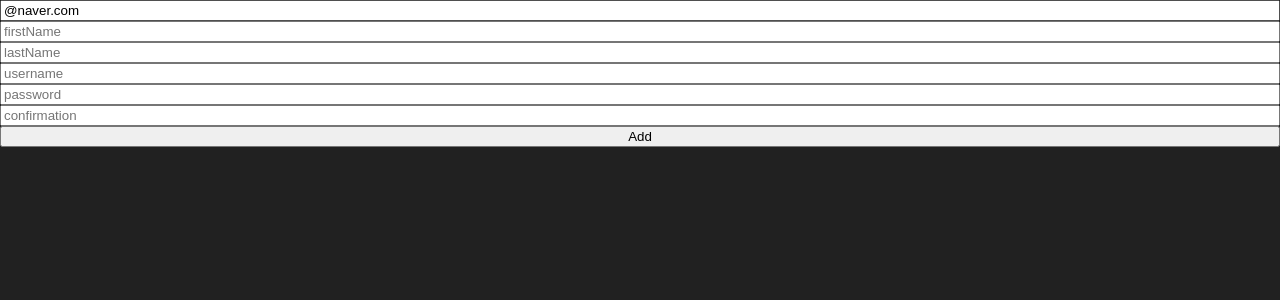
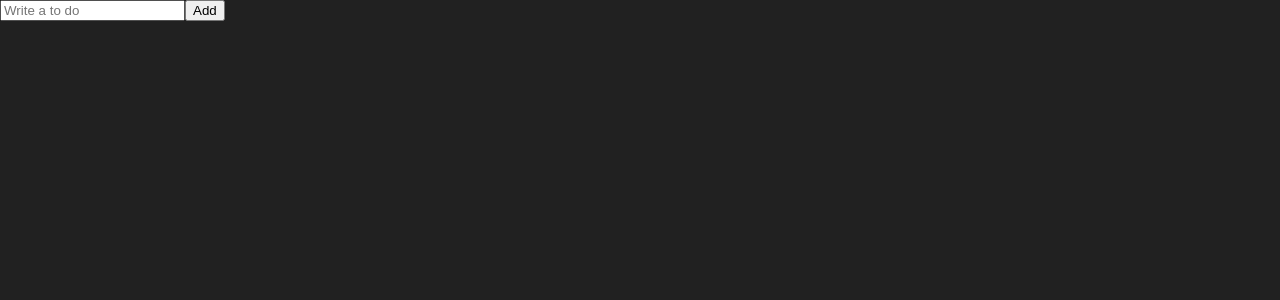
Before and after one commit to seorang42/to-do-list, a React (Create React App) app: page / in a window 1280 px wide. Shown: the top 300 px of the page. Built offline with nearby package versions, Linux system fonts and the light colour scheme.

Commit message:
6.10 Recap

```diff
--- a/src/ToDoList.tsx
+++ b/src/ToDoList.tsx
@@ -1,133 +1,23 @@
-import { useState } from "react";
 import { useForm } from "react-hook-form";
 
-/* function ToDoList() {
-  const [toDo, setToDo] = useState("");
-  const [toDoError, setToDoError] = useState("");
-  const onChange = (event: React.FormEvent<HTMLInputElement>) => {
-    const {
-      currentTarget: { value },
-    } = event;
-    setToDo(value);
-    setToDoError("");
-  };
-  const onSubmit = (event: React.FormEvent<HTMLFormElement>) => {
-    event.preventDefault();
-    if (toDo.length < 10) {
-      return setToDoError("To do should be longer");
-    }
-    console.log("submit");
-  };
-
-  return (
-    <div>
-      <form onSubmit={onSubmit}>
-        <input onChange={onChange} value={toDo} placeholder="Write a to do" />
-        <button>Add</button>
-        {toDoError !== "" ? toDoError : null}
-      </form>
-    </div>
-  );
-} */
-
 interface IForm {
-  email: string;
-  firstName: string;
-  lastName: string;
-  username: string;
-  password: string;
-  confirmation: string;
-  extraError?: string;
+  toDo: string;
 }
 
 function ToDoList() {
-  const {
-    register,
-    handleSubmit,
-    formState: { errors },
-    setError,
-  } = useForm<IForm>({
-    defaultValues: {
-      email: "@naver.com",
-    },
-  });
-  const onValid = (data: IForm) => {
-    if (data.password !== data.confirmation) {
-      setError(
-        "confirmation",
-        { message: "Password is not the same." },
-        { shouldFocus: true }
-      );
-    }
-    // setError("extraError", { message: "Server offline." });
+  const { register, handleSubmit, setValue } = useForm<IForm>();
+  const handleValid = (data: IForm) => {
+    console.log("add to do", data.toDo);
+    setValue("toDo", "");
   };
-  console.log(errors);
   return (
     <div>
-      <form
-        style={{ display: "flex", flexDirection: "column" }}
-        onSubmit={handleSubmit(onValid)}
-      >
+      <form onSubmit={handleSubmit(handleValid)}>
         <input
-          {...register("email", {
-            required: "Email Required",
-            pattern: {
-              value: /^[A-Za-z0-9._%+-]+@naver\.com$/,
-              message: "Only naver emails allowed.",
-            },
-          })}
-          placeholder="email"
+          {...register("toDo", { required: "Please write a To Do" })}
+          placeholder="Write a to do"
         />
-        <span>{errors?.email?.message}</span>
-        <input
-          {...register("firstName", {
-            required: "Write First Name",
-            validate: {
-              noNico: (value) =>
-                value.includes("nico") ? "no nicos allowed" : true,
-              noNick: (value) =>
-                value.includes("nick") ? "no nick allowed" : true,
-            },
-          })}
-          placeholder="firstName"
-        />
-        <span>{errors?.firstName?.message}</span>
-        <input
-          {...register("lastName", { required: "Write Last Name" })}
-          placeholder="lastName"
-        />
-        <span>{errors?.lastName?.message}</span>
-        <input
-          {...register("username", {
-            required: "Write Username",
-            minLength: {
-              value: 5,
-              message: "Your username is too short.",
-            },
-          })}
-          placeholder="username"
-        />
-        <span>{errors?.username?.message}</span>
-        <input
-          {...register("password", {
-            required: "Password is Required",
-            minLength: {
-              value: 5,
-              message: "Your password is too short.",
-            },
-          })}
-          placeholder="password"
-        />
-        <span>{errors?.password?.message}</span>
-        <input
-          {...register("confirmation", {
-            required: "Confirm Password",
-          })}
-          placeholder="confirmation"
-        />
-        <span>{errors?.confirmation?.message}</span>
         <button>Add</button>
-        <span>{errors?.extraError?.message}</span>
       </form>
     </div>
   );
```
